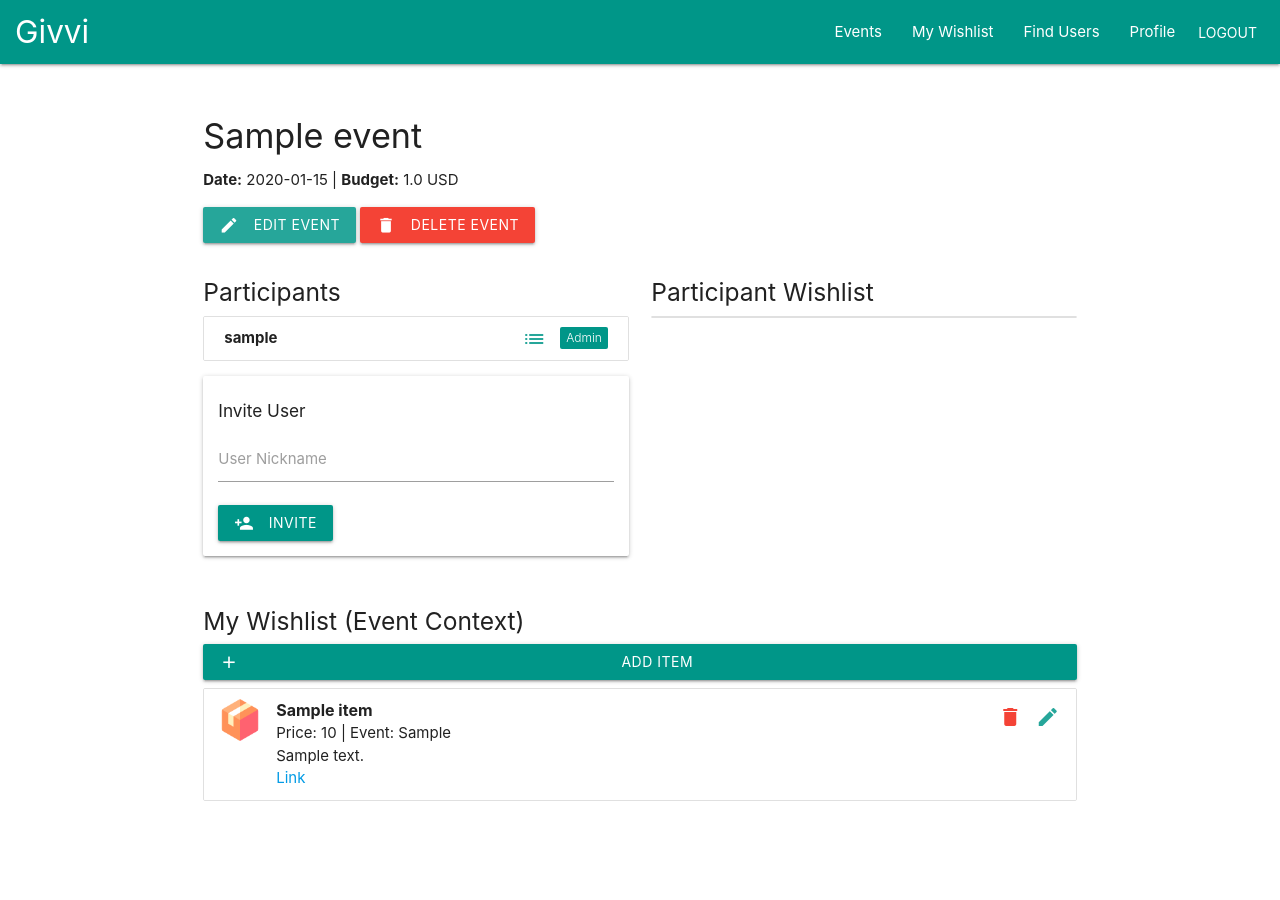
After one commit to mic-mikolajczyk/wishlist-app, a Flask app: page /events/1 in a window 1280 px wide. The commit adds this page. Run offline with Flask 3, Linux system fonts and the light colour scheme; a user stored in the database is signed in; tables that the repository leaves empty hold one stand-in row (values such as "Sample post").

Commit message:
Implement events feature with dashboard, event management, and participant invitations

```diff
--- a/app/__init__.py
+++ b/app/__init__.py
@@ -28,10 +28,12 @@ def create_app():
     from app.routes.frontend import frontend_bp
     from app.routes.public import public_bp
     from app.routes.wishlist import wishlist_bp
+    from app.routes.events import events_bp
 
     app.register_blueprint(auth_bp)
     app.register_blueprint(wishlist_bp)
     app.register_blueprint(public_bp)
+    app.register_blueprint(events_bp)
     app.register_blueprint(frontend_bp)
 
     return app
--- a/app/routes/auth.py
+++ b/app/routes/auth.py
@@ -68,7 +68,7 @@ def login():
     if user and password is not None and check_password_hash(user.password_hash, password):
         login_user(user)
         if not request.is_json:
-            return redirect(url_for('frontend.wishlist_page'))
+            return redirect(url_for('events.dashboard'))
         return jsonify({'message': 'Logged in successfully'})
 
     if not request.is_json:
--- /dev/null
+++ b/app/routes/events.py
@@ -0,0 +1,256 @@
+from flask import Blueprint, request, jsonify, render_template, redirect, url_for, abort, flash
+from flask_login import login_required, current_user
+
+from app import db
+from app.models.models import Event, EventParticipant, User, EVENT_PARTICIPANT_STATUS_PENDING, EVENT_PARTICIPANT_STATUS_ACCEPTED, ALLOWED_CURRENCIES
+
+events_bp = Blueprint('events', __name__, url_prefix='/events')
+
+
+# -------------------------- Helper functions -------------------------------
+
+def _user_is_event_admin(event: Event) -> bool:
+    return event.admin_user_id == current_user.id
+
+
+def _load_event_or_404(event_id: int) -> Event:
+    event = Event.query.get_or_404(event_id)
+    # Ensure current user is participant (accepted or pending if admin checking invitation) unless admin
+    part = EventParticipant.query.filter_by(event_id=event.id, user_id=current_user.id).first()
+    if not part and not _user_is_event_admin(event):
+        abort(403)
+    return event
+
+
+# -------------------------- Dashboard -------------------------------------
+@events_bp.route('/dashboard')
+@login_required
+def dashboard():
+    # Accepted events
+    accepted_participations = EventParticipant.query.filter_by(user_id=current_user.id, status=EVENT_PARTICIPANT_STATUS_ACCEPTED).all()
+    events = [p.event for p in accepted_participations]
+    # Pending invitations
+    pending_participations = EventParticipant.query.filter_by(user_id=current_user.id, status=EVENT_PARTICIPANT_STATUS_PENDING).all()
+    pending_events = [p.event for p in pending_participations]
+    return render_template('dashboard.html', events=events, pending_events=pending_events)
+
+
+# -------------------------- Create Event ----------------------------------
+@events_bp.route('/create', methods=['POST'])
+@login_required
+def create_event():
+    if request.is_json:
+        data = request.get_json()
+        name = data.get('name')
+        date_str = data.get('date')  # Expect YYYY-MM-DD
+        budget_amount = data.get('budget_amount')
+        budget_currency = (data.get('budget_currency') or 'PLN').upper()
+    else:
+        name = request.form.get('name')
+        date_str = request.form.get('date')
+        budget_amount = request.form.get('budget_amount')
+        budget_currency = (request.form.get('budget_currency') or 'PLN').upper()
+
+    if not name:
+        flash('Event name is required', 'error')
+        return redirect(url_for('events.dashboard'))
+
+    if budget_currency not in ALLOWED_CURRENCIES:
+        flash('Unsupported currency', 'error')
+        return redirect(url_for('events.dashboard'))
+
+    from datetime import datetime as _dt
+    event_date = None
+    if date_str:
+        try:
+            event_date = _dt.strptime(date_str, '%Y-%m-%d').date()
+        except ValueError:
+            flash('Invalid date format (expected YYYY-MM-DD)', 'error')
+            return redirect(url_for('events.dashboard'))
+
+    try:
+        budget_amount_val = float(budget_amount) if budget_amount else None
+    except ValueError:
+        flash('Budget must be a number', 'error')
+        return redirect(url_for('events.dashboard'))
+
+    event = Event()
+    event.name = name
+    event.date = event_date
+    event.budget_amount = budget_amount_val
+    event.budget_currency = budget_currency
+    event.admin_user_id = current_user.id
+    db.session.add(event)
+    db.session.flush()  # get id
+    # Add creator as accepted admin participant
+    participant = EventParticipant()
+    participant.event_id = event.id
+    participant.user_id = current_user.id
+    participant.is_admin = True
+    participant.status = EVENT_PARTICIPANT_STATUS_ACCEPTED
+    db.session.add(participant)
+    db.session.commit()
+    flash('Event created', 'success')
+    return redirect(url_for('events.view_event', event_id=event.id))
+
+
+# -------------------------- View Event ------------------------------------
+@events_bp.route('/<int:event_id>')
+@login_required
+def view_event(event_id: int):
+    event = _load_event_or_404(event_id)
+    participants = EventParticipant.query.filter_by(event_id=event.id).all()
+    return render_template('event.html', event=event, participants=participants)
+
+
+# -------------------------- Edit Event ------------------------------------
+@events_bp.route('/<int:event_id>/edit', methods=['POST'])
+@login_required
+def edit_event(event_id: int):
+    event = _load_event_or_404(event_id)
+    if not _user_is_event_admin(event):
+        abort(403)
+    name = request.form.get('name', event.name)
+    date_str = request.form.get('date')
+    budget_amount = request.form.get('budget_amount')
+    budget_currency = (request.form.get('budget_currency') or event.budget_currency).upper()
+    from datetime import datetime as _dt
+    if date_str:
+        try:
+            event.date = _dt.strptime(date_str, '%Y-%m-%d').date()
+        except ValueError:
+            flash('Invalid date format', 'error')
+            return redirect(url_for('events.view_event', event_id=event.id))
+    event.name = name
+    if budget_amount:
+        try:
+            event.budget_amount = float(budget_amount)
+        except ValueError:
+            flash('Budget must be numeric', 'error')
+            return redirect(url_for('events.view_event', event_id=event.id))
+    if budget_currency in ALLOWED_CURRENCIES:
+        event.budget_currency = budget_currency
+    db.session.commit()
+    flash('Event updated', 'success')
+    return redirect(url_for('events.view_event', event_id=event.id))
+
+
+# -------------------------- Delete Event ----------------------------------
+@events_bp.route('/<int:event_id>/delete', methods=['POST'])
+@login_required
+def delete_event(event_id: int):
+    event = _load_event_or_404(event_id)
+    if not _user_is_event_admin(event):
+        abort(403)
+    db.session.delete(event)
+    db.session.commit()
+    flash('Event deleted', 'success')
+    return redirect(url_for('events.dashboard'))
+
+
+# -------------------------- Leave Event -----------------------------------
+@events_bp.route('/<int:event_id>/leave', methods=['POST'])
+@login_required
+def leave_event(event_id: int):
+    event = _load_event_or_404(event_id)
+    participant = EventParticipant.query.filter_by(event_id=event.id, user_id=current_user.id).first_or_404()
+    if participant.is_admin:
+        flash('Admin cannot leave. Delete the event instead.', 'error')
+        return redirect(url_for('events.view_event', event_id=event.id))
+    db.session.delete(participant)
+    db.session.commit()
+    flash('You left the event', 'success')
+    return redirect(url_for('events.dashboard'))
+
+
+# -------------------------- Invite User -----------------------------------
+@events_bp.route('/<int:event_id>/invite', methods=['POST'])
+@login_required
+def invite_user(event_id: int):
+    event = _load_event_or_404(event_id)
+    # Any accepted participant or admin can invite
+    inviter_part = EventParticipant.query.filter_by(event_id=event.id, user_id=current_user.id).first()
+    if not inviter_part or inviter_part.status != EVENT_PARTICIPANT_STATUS_ACCEPTED:
+        abort(403)
+    # Accept both JSON and form
+    if request.is_json:
+        data = request.get_json()
+        target_nickname = data.get('nickname')
+    else:
+        target_nickname = request.form.get('nickname')
+    if not target_nickname:
+        flash('Nickname required to invite', 'error')
+        return redirect(url_for('events.view_event', event_id=event.id))
+    user = User.query.filter_by(nickname=target_nickname).first()
+    if not user:
+        flash('User not found', 'error')
+        return redirect(url_for('events.view_event', event_id=event.id))
+    existing = EventParticipant.query.filter_by(event_id=event.id, user_id=user.id).first()
+    if existing:
+        flash('User already invited or participating', 'error')
+        return redirect(url_for('events.view_event', event_id=event.id))
+    participant = EventParticipant()
+    participant.event_id = event.id
+    participant.user_id = user.id
+    participant.status = EVENT_PARTICIPANT_STATUS_PENDING
+    participant.is_admin = False
+    db.session.add(participant)
+    db.session.commit()
+    flash('Invitation sent', 'success')
+    return redirect(url_for('events.view_event', event_id=event.id))
+
+
+# -------------------------- Accept Invitation ------------------------------
+@events_bp.route('/<int:event_id>/accept', methods=['POST'])
+@login_required
+def accept_invitation(event_id: int):
+    participant = EventParticipant.query.filter_by(event_id=event_id, user_id=current_user.id, status=EVENT_PARTICIPANT_STATUS_PENDING).first_or_404()
+    participant.status = EVENT_PARTICIPANT_STATUS_ACCEPTED
+    db.session.commit()
+    flash('Invitation accepted', 'success')
+    return redirect(url_for('events.view_event', event_id=event_id))
+
+
+# -------------------------- Reject Invitation ------------------------------
+@events_bp.route('/<int:event_id>/reject', methods=['POST'])
+@login_required
+def reject_invitation(event_id: int):
+    participant = EventParticipant.query.filter_by(event_id=event_id, user_id=current_user.id, status=EVENT_PARTICIPANT_STATUS_PENDING).first_or_404()
+    db.session.delete(participant)
+    db.session.commit()
+    flash('Invitation rejected', 'success')
+    return redirect(url_for('events.dashboard'))
+
+
+# -------------------------- Participant wishlist ---------------------------
+@events_bp.route('/<int:event_id>/participant/<int:user_id>/wishlist')
+@login_required
+def participant_wishlist(event_id: int, user_id: int):
+    # Ensure current user is accepted participant
+    me_part = EventParticipant.query.filter_by(event_id=event_id, user_id=current_user.id, status=EVENT_PARTICIPANT_STATUS_ACCEPTED).first()
+    if not me_part:
+        abort(403)
+    target_part = EventParticipant.query.filter_by(event_id=event_id, user_id=user_id).first_or_404()
+    if target_part.status != EVENT_PARTICIPANT_STATUS_ACCEPTED:
+        # Allow viewing only accepted participants
+        abort(403)
+    from app.models.models import WishlistItem
+    items = WishlistItem.query.filter_by(user_id=user_id).all()
+    return jsonify([
+        {
+            'id': item.id,
+            'name': item.name,
+            'price': item.price,
+            'details': item.details,
+            'event': item.event,
+            'link': item.link
+        } for item in items
+    ])
+
+
+# -------------------------- API: list my events ---------------------------
+@events_bp.route('/mine')
+@login_required
+def my_events_json():
+    parts = EventParticipant.query.filter_by(user_id=current_user.id, status=EVENT_PARTICIPANT_STATUS_ACCEPTED).all()
+    return jsonify([{'id': p.event.id, 'name': p.event.name} for p in parts])
--- a/app/routes/frontend.py
+++ b/app/routes/frontend.py
@@ -23,7 +23,7 @@ def wishlist_page():
 @frontend_bp.route('/')
 def home():
     if current_user.is_authenticated:
-        return redirect(url_for('frontend.wishlist_page'))
+        return redirect(url_for('events.dashboard'))
     return render_template('home.html')
 
 
--- a/app/templates/base.html
+++ b/app/templates/base.html
@@ -64,6 +64,7 @@
             <a href="/" class="brand-logo" style="margin-left: 1rem;">Givvi</a>
             <ul id="nav-desktop" class="right hide-on-med-and-down" style="margin-right: 15px;">
                 {% if current_user.is_authenticated %}
+                    <li><a href="{{ url_for('events.dashboard') }}">Events</a></li>
                     <li><a href="{{ url_for('frontend.wishlist_page') }}">My Wishlist</a></li>
                     <li><a href="{{ url_for('frontend.user_search_page') }}">Find Users</a></li>
                     <li><a href="{{ url_for('frontend.profile_page') }}">Profile</a></li>
@@ -96,6 +97,10 @@
     <!-- Bottom Navigation for Mobile -->
     <div class="bottom-nav teal lighten-1 hide-on-large-only">
         {% if current_user.is_authenticated %}
+            <a href="{{ url_for('events.dashboard') }}" class="btn-flat waves-effect waves-light">
+                <i class="material-icons">event</i>
+                <span>Events</span>
+            </a>
             <a href="{{ url_for('frontend.wishlist_page') }}" class="btn-flat waves-effect waves-light">
                 <i class="material-icons">list</i>
                 <span>Wishlist</span>
--- /dev/null
+++ b/app/templates/event.html
@@ -0,0 +1,225 @@
+{% extends 'base.html' %}
+{% block title %}Event - {{ event.name }}{% endblock %}
+{% block content %}
+<div class="row">
+  <div class="col s12">
+    <div id="event-root" data-event-id="{{ event.id }}" style="display:none;"></div>
+    <h4>{{ event.name }}</h4>
+    <p>
+      {% if event.date %}<b>Date:</b> {{ event.date }} |{% endif %}
+      {% if event.budget_amount %}<b>Budget:</b> {{ event.budget_amount }} {{ event.budget_currency }}{% endif %}
+    </p>
+    {% set is_admin = (event.admin_user_id == current_user.id) %}
+    {% if is_admin %}
+      <a class="btn modal-trigger" href="#edit-event-modal"><i class="material-icons left">edit</i>Edit Event</a>
+      <form method="post" action="{{ url_for('events.delete_event', event_id=event.id) }}" style="display:inline;" onsubmit="return confirm('Delete event? This cannot be undone');">
+        <button type="submit" class="btn red"><i class="material-icons left">delete</i>Delete Event</button>
+      </form>
+    {% else %}
+      <form method="post" action="{{ url_for('events.leave_event', event_id=event.id) }}" style="display:inline;" onsubmit="return confirm('Leave this event?');">
+        <button type="submit" class="btn orange"><i class="material-icons left">exit_to_app</i>Leave Event</button>
+      </form>
+    {% endif %}
+  </div>
+</div>
+
+<div class="row">
+  <div class="col s12 m6">
+    <h5>Participants</h5>
+    <ul class="collection" id="participants-list">
+      {% for p in participants %}
+      <li class="collection-item">
+        <span class="title"><b>{{ p.user.nickname }}</b></span>
+        {% if p.status == 'pending' %}<span class="new badge orange" data-badge-caption="Pending"></span>{% endif %}
+        {% if p.is_admin %}<span class="new badge teal" data-badge-caption="Admin"></span>{% endif %}
+  {% if p.status == 'accepted' %}
+  <a href="#" class="secondary-content participant-wishlist-link" data-user-id="{{ p.user.id }}" data-nickname="{{ p.user.nickname }}"><i class="material-icons">list</i></a>
+  {% endif %}
+      </li>
+      {% endfor %}
+    </ul>
+
+    <div class="card" style="padding:1rem;">
+      <h6>Invite User</h6>
+      <form method="post" action="{{ url_for('events.invite_user', event_id=event.id) }}">
+        <div class="input-field">
+          <input name="nickname" id="invite-nickname" type="text" required>
+          <label for="invite-nickname">User Nickname</label>
+        </div>
+        <button type="submit" class="btn teal"><i class="material-icons left">person_add</i>Invite</button>
+      </form>
+    </div>
+  </div>
+
+  <div class="col s12 m6">
+    <h5 id="participant-wishlist-title">Participant Wishlist</h5>
+    <ul class="collection" id="participant-wishlist"></ul>
+  </div>
+</div>
+
+<div class="row">
+  <div class="col s12">
+    <h5>My Wishlist (Event Context)</h5>
+    <!-- Reuse existing wishlist modal trigger but make button full width -->
+    <a class="btn modal-trigger teal" style="width:100%;" href="#add-item-modal"><i class="material-icons left">add</i>Add Item</a>
+    <ul class="collection" id="my-wishlist-items"></ul>
+  </div>
+</div>
+
+<!-- Add/Edit Item Modal (copied from wishlist.html) -->
+<div id="add-item-modal" class="modal">
+  <div class="modal-content">
+    <h5 id="modal-title">Add Item</h5>
+    <form id="item-form">
+      <input type="hidden" id="item-id">
+      <div class="input-field">
+        <input id="item-name" name="name" type="text" required>
+        <label for="item-name">Name</label>
+      </div>
+      <div class="input-field">
+        <input id="item-price" name="price" type="number" step="0.01">
+        <label for="item-price">Price</label>
+      </div>
+      <div class="input-field">
+        <input id="item-event" name="event" type="text" value="{{ event.name }}">
+        <label for="item-event">Event (tag)</label>
+      </div>
+      <div class="input-field">
+        <input id="item-link" name="link" type="url">
+        <label for="item-link">Link (URL)</label>
+      </div>
+      <div class="input-field">
+        <textarea id="item-details" name="details" class="materialize-textarea"></textarea>
+        <label for="item-details">Details</label>
+      </div>
+      <button class="btn teal" type="submit">Save</button>
+    </form>
+  </div>
+</div>
+
+<!-- Edit Event Modal -->
+<div id="edit-event-modal" class="modal">
+  <div class="modal-content">
+    <h5>Edit Event</h5>
+    <form method="post" action="{{ url_for('events.edit_event', event_id=event.id) }}">
+      <div class="input-field">
+        <input name="name" id="edit-event-name" type="text" value="{{ event.name }}" required>
+        <label for="edit-event-name" class="active">Event Name</label>
+      </div>
+      <div class="input-field">
+        <input name="date" id="edit-event-date" type="date" value="{{ event.date }}">
+        <label for="edit-event-date" class="active">Date</label>
+      </div>
+      <div class="input-field">
+        <input name="budget_amount" id="edit-event-budget" type="number" step="0.01" value="{{ event.budget_amount }}">
+        <label for="edit-event-budget" class="active">Budget Amount</label>
+      </div>
+      <div class="input-field">
+        <select name="budget_currency" id="edit-event-currency">
+          <option value="PLN" {% if event.budget_currency=='PLN' %}selected{% endif %}>PLN</option>
+          <option value="EUR" {% if event.budget_currency=='EUR' %}selected{% endif %}>EUR</option>
+          <option value="USD" {% if event.budget_currency=='USD' %}selected{% endif %}>USD</option>
+        </select>
+        <label for="edit-event-currency">Currency</label>
+      </div>
+      <button type="submit" class="btn teal">Save</button>
+    </form>
+  </div>
+</div>
+{% endblock %}
+{% block scripts %}
+<script>
+M.AutoInit();
+
+// Acquire event id from hidden root element to avoid inline JS templating issues
+const EVENT_ID = parseInt(document.getElementById('event-root').getAttribute('data-event-id'), 10);
+
+function loadMyWishlist() {
+  fetch('/wishlist/')
+    .then(res => res.json())
+    .then(items => {
+      const list = document.getElementById('my-wishlist-items');
+      list.innerHTML='';
+      items.forEach(item => {
+        const li=document.createElement('li');
+        li.className='collection-item avatar';
+        li.innerHTML=`<img src="/static/default_bullet.png" class="circle">
+          <span class="title"><b>${item.name}</b></span>
+          <p>Price: ${item.price || '-'} | Event: ${item.event || '-'}<br>${item.details || ''}</p>
+          <a href="${item.link || '#'}" target="_blank">${item.link? 'Link' : ''}</a>
+          <a href="#" onclick="editItem(${item.id}); return false;" class="secondary-content"><i class="material-icons">edit</i></a>
+          <a href="#" onclick="deleteItem(${item.id}); return false;" class="secondary-content" style="margin-right:2.5rem"><i class="material-icons red-text">delete</i></a>`;
+        list.appendChild(li);
+      });
+    });
+}
+
+function loadParticipantWishlist(eventId, userId, nickname) {
+  fetch(`/events/${eventId}/participant/${userId}/wishlist`)
+    .then(res => res.json())
+    .then(items => {
+      document.getElementById('participant-wishlist-title').textContent = nickname + "'s Wishlist";
+      const list = document.getElementById('participant-wishlist');
+      list.innerHTML='';
+      items.forEach(item => {
+        const li=document.createElement('li');
+        li.className='collection-item avatar';
+        li.innerHTML=`<img src="/static/default_bullet.png" class="circle">
+          <span class="title"><b>${item.name}</b></span>
+          <p>Price: ${item.price || '-'} | Event: ${item.event || '-'}<br>${item.details || ''}</p>
+          <a href="${item.link || '#'}" target="_blank">${item.link? 'Link' : ''}</a>`;
+        list.appendChild(li);
+      });
+    });
+}
+
+function editItem(id) {
+  fetch(`/wishlist/` + id)
+    .then(res => res.json())
+    .then(item => {
+      document.getElementById('modal-title').textContent='Edit Item';
+      document.getElementById('item-id').value=item.id;
+      document.getElementById('item-name').value=item.name;
+      document.getElementById('item-price').value=item.price;
+      document.getElementById('item-event').value=item.event;
+      document.getElementById('item-link').value=item.link;
+      document.getElementById('item-details').value=item.details;
+      M.updateTextFields();
+      const modal=M.Modal.getInstance(document.getElementById('add-item-modal'));
+      modal.open();
+    });
+}
+
+function deleteItem(id) {
+  if(confirm('Delete this item?')) {
+    fetch(`/wishlist/${id}`, {method:'DELETE'})
+      .then(r=>r.json())
+      .then(()=>loadMyWishlist());
+  }
+}
+
+document.getElementById('item-form').onsubmit=function(e){
+  e.preventDefault();
+  const id=document.getElementById('item-id').value;
+  const formData=new FormData(this);
+  const method=id? 'PUT':'POST';
+  const url='/wishlist/' + (id? id:'');
+  fetch(url, {method:method, body:JSON.stringify(Object.fromEntries(formData)), headers:{'Content-Type':'application/json'}})
+    .then(r=>r.json())
+    .then(()=>{loadMyWishlist(); const modal=M.Modal.getInstance(document.getElementById('add-item-modal')); modal.close(); this.reset();});
+};
+
+document.addEventListener('DOMContentLoaded', function() {
+  loadMyWishlist();
+  // Attach participant wishlist handlers
+  document.querySelectorAll('.participant-wishlist-link').forEach(function(el){
+    el.addEventListener('click', function(e){
+      e.preventDefault();
+      const userId=this.getAttribute('data-user-id');
+      const nickname=this.getAttribute('data-nickname');
+  loadParticipantWishlist(EVENT_ID, userId, nickname);
+    });
+  });
+});
+</script>
+{% endblock %}
```
Also changed, not shown: app/models/models.py (+84 -0 lines), app/templates/dashboard.html (added, +75 -0 lines), migrations/versions/9ab3e6d1f2c7_add_missing_event_participant_columns.py (added, +36 -0 lines), README.md (added), migrations/versions/72f978b083c8_initial_migration.py (line endings or trailing spaces).
